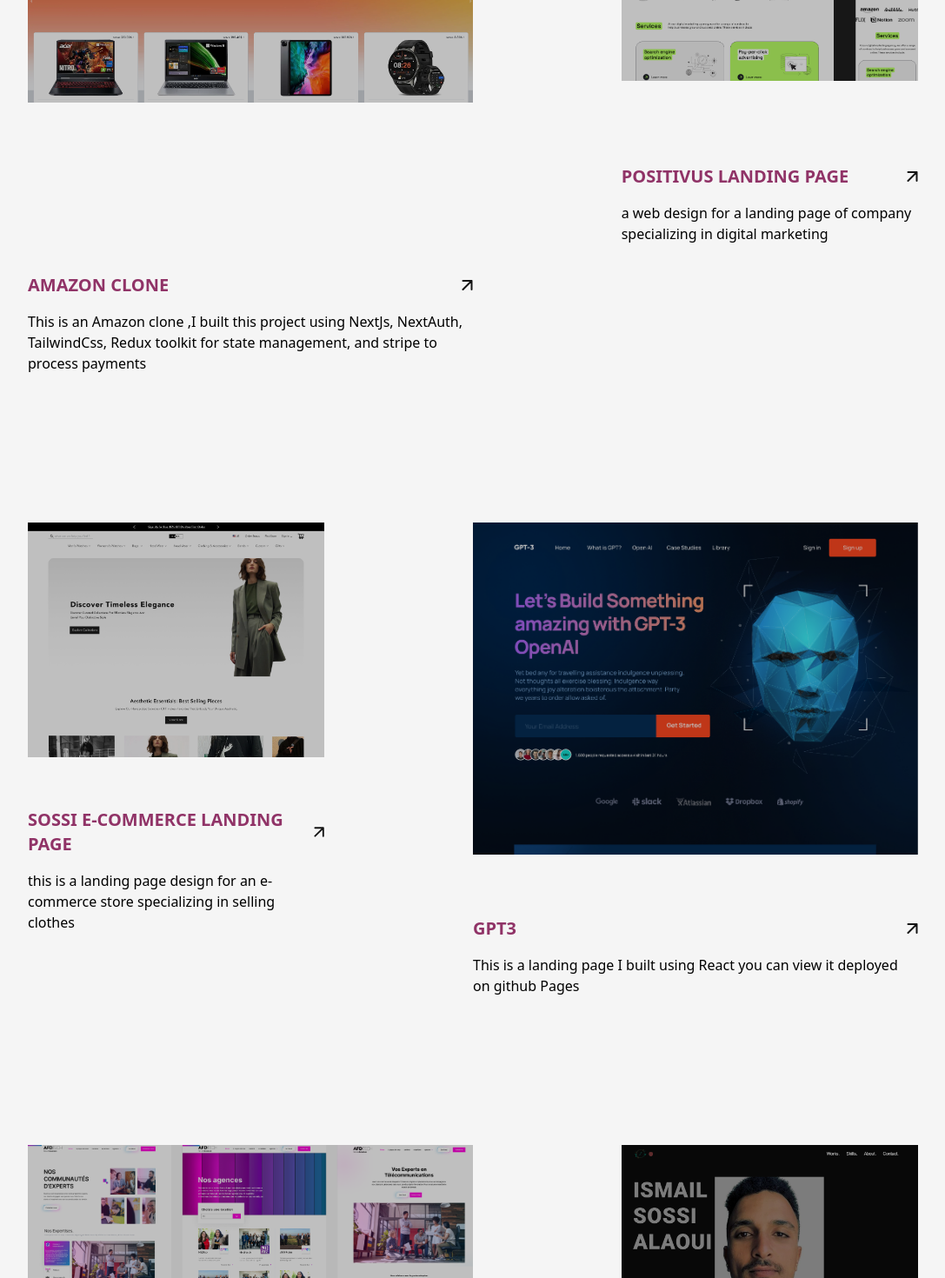
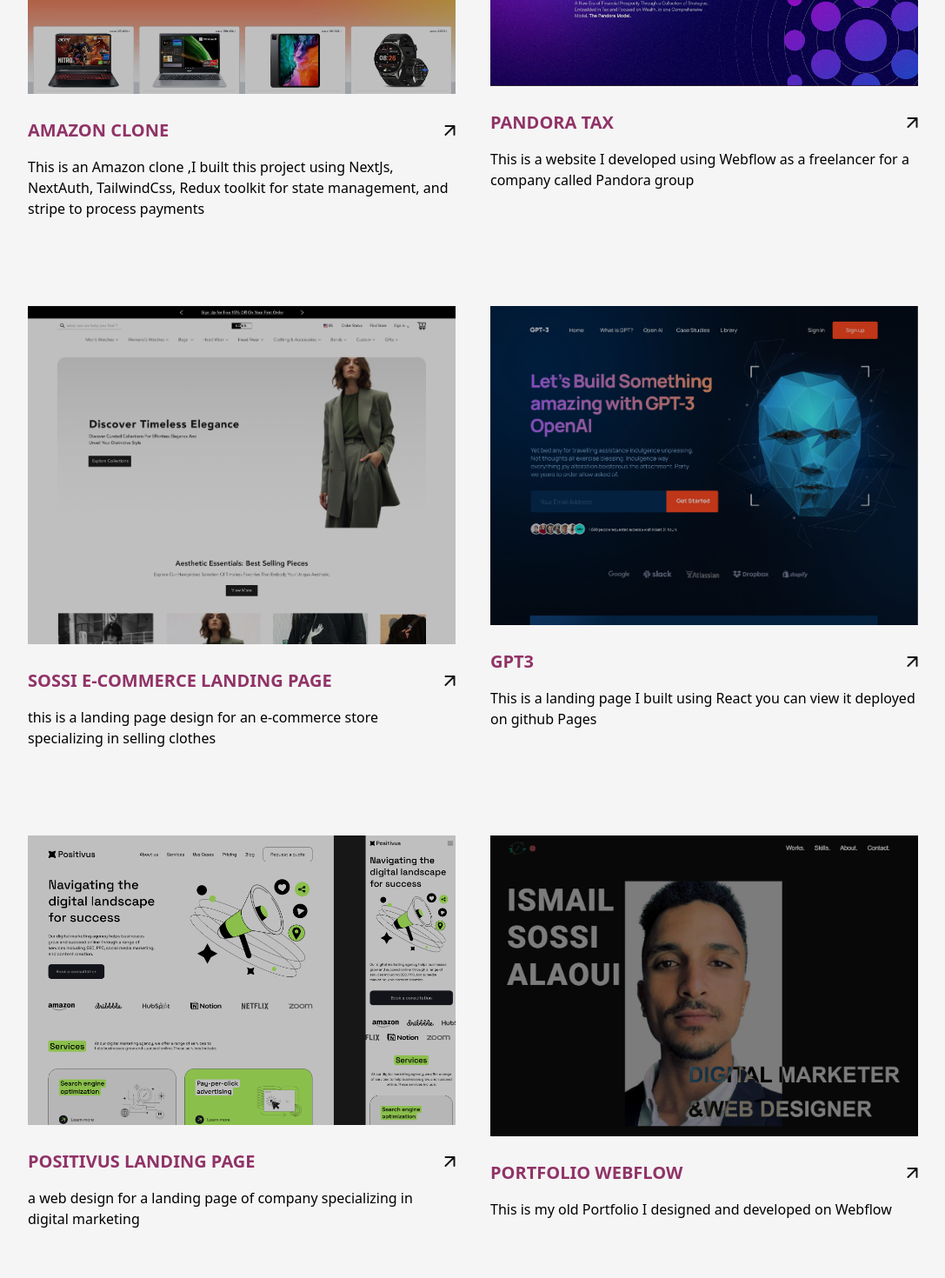
Before and after one commit to IsmailSossiAlaoui/IsmailSossiAlaoui-Portfolio, a Next.js app: page /projects in a window 1280 px wide. Shown: the part 640-2110 px from the top of the page at 87% size, without its empty margins (96-1183 px from the left). Built offline with nearby package versions, Linux system fonts and the light colour scheme.

Commit message:
fixing projects

```diff
--- a/src/pages/projects.js
+++ b/src/pages/projects.js
@@ -2,7 +2,7 @@
 import React from 'react'
 import AnimatedText from '@/components/AnimatedText'
 import Head from 'next/head'
-import AFD from '../../public/images/projects/AFD.png'
+import pandoratax from '../../public/images/projects/pandoratax.png'
 import Positivus from '../../public/images/projects/Positivus.png'
 import OpenAi from '../../public/images/projects/OpenAi.png'
 import amazon_clone from '../../public/images/projects/amazon_clone.png'
@@ -25,14 +25,27 @@
     <main className='flex w-full flex-col items-center justify-center dark:text-light'></main>
     <Layout>
     <AnimatedText text="Projects" className='mb-[167px]' />
-    <div className='grid w-full grid-cols-12 gap-y-[171px] md:gap-y-[100px]'>
-    <Project title='Amazon clone' description="This is an Amazon clone ,I built this project using NextJs, NextAuth, TailwindCss, Redux toolkit for state management, and stripe to process payments"  imageSrc={amazon_clone} className={"col-span-6 md:col-span-12 "} imageH={'h-[425px] xl:h-[300px] lg:h-[250px] md:h-auto'} linkto={`https://amazon-clone-ismail.vercel.app/`}/>
-    <Project title='Positivus Landing Page' description="a web design for a landing page of company specializing in digital marketing"  imageSrc={Positivus} className={"col-start-9 col-span-4 md:col-span-12 md:col-start-1"} imageH={"h-[300px] xl:h-[220px] lg:h-[190px] md:h-auto"} linkto={'https://www.figma.com/file/MzTo9bnyR5DyGl3zFrnXdI/Untitled?type=design&node-id=0%3A1&mode=design&t=7LGqDVnUDnhZqRVq-1'} />
+    <div className='grid w-full grid-cols-12 gap-y-[100px] md:gap-y-[100px] gap-x-10'>
 
-    <Project title='SOSSI E-Commerce landing page' description="this is a landing page design for an e-commerce store specializing in selling clothes"  imageSrc={sossi} className={" col-span-4 md:col-span-12 "} imageH={'h-[300px] xl:h-[220px] lg:h-[190px] md:h-auto'} linkto={"https://www.figma.com/proto/yUXOqEbJWNHK11BRfaPkBO/Untitled?page-id=0%3A1&type=design&node-id=1-2&viewport=982%2C-1436%2C0.54&t=QmfG1paE2ykLx3cS-1&scaling=min-zoom"}/>
-    <Project title='Gpt3' description="This is a landing page I built using React you can view it deployed on github Pages"  imageSrc={OpenAi} className={"col-start-7 col-span-6 md:col-span-12 md:col-start-1 "} imageH={"h-[425px] xl:h-[300px] lg:h-[250px] md:h-auto"} linkto={"https://ismailsossialaoui.github.io/isaai/"} />
-    <Project title='AFD website'  description="A Web design for AFD tech a company specializing in the tech and telecom industry that include an interactive map for the different locations of the company's agencies, this was part of my PFE internship"  imageSrc={AFD} className={"col-span-6 md:col-span-12 md:h-auto "} imageH={"h-[425px] xl:h-[300px] lg:h-[250px] md:h-auto"} linkto={'https://www.figma.com/file/SMiN8DhEA5xGqoLsf7rU6G/AFD?type=design&node-id=0%3A1&mode=design&t=ovwwA3tt3HhXSpJm-1'} />
-    <Project title='Portfolio Webflow  ' description="This is my old Portfolio I designed and developed on Webflow "  imageSrc={Portfolio_webflow} className={"col-start-9 col-span-4 md:col-span-12 md:col-start-1 "} linkto={"https://ismailsa.webflow.io/"} imageH={'h-[300px] xl:h-[220px] lg:h-[190px] md:h-auto'} />
+    <Project title='Amazon clone' description="This is an Amazon clone ,I built this project using NextJs, NextAuth, TailwindCss, Redux toolkit for state management, and stripe to process payments"  imageSrc={amazon_clone} className={"col-span-6 xl:col-span-12 "}   linkto={`https://amazon-clone-ismail.vercel.app/`} imageH={"max-h-[390px]"}/>
+
+
+    <Project title='Pandora tax' description="This is a website I developed using Webflow as a freelancer for a company called Pandora group"  imageSrc={pandoratax} className={"  col-span-6 xl:col-span-12 xl:col-start-1"}  linkto={'https://pandoratax.webflow.io/'} imageH={"max-h-[390px]"} />
+
+
+
+    <Project title='SOSSI E-Commerce landing page' description="this is a landing page design for an e-commerce store specializing in selling clothes"  imageSrc={sossi} className={" col-span-6 xl:col-span-12 "} linkto={"https://www.figma.com/proto/yUXOqEbJWNHK11BRfaPkBO/Untitled?page-id=0%3A1&type=design&node-id=1-2&viewport=982%2C-1436%2C0.54&t=QmfG1paE2ykLx3cS-1&scaling=min-zoom"} imageH={"max-h-[390px]"}/>
+
+
+    <Project title='Gpt3' description="This is a landing page I built using React you can view it deployed on github Pages"  imageSrc={OpenAi} className={" col-span-6 xl:col-span-12 xl:col-start-1 "}  linkto={"https://ismailsossialaoui.github.io/isaai/"}  imageH={"max-h-[390px]"}/>
+
+
+    <Project title='Positivus landing page'  description="a web design for a landing page of company specializing in digital marketing"  imageSrc={Positivus} className={"col-span-6 xl:col-span-12 xl:h-auto "}  linkto={'https://www.figma.com/file/MzTo9bnyR5DyGl3zFrnXdI/Untitled?type=design&node-id=0%3A1&mode=design&t=7LGqDVnUDnhZqRVq-1'}  imageH={"max-h-[390px]"}/>
+
+
+    <Project title='Portfolio Webflow  ' description="This is my old Portfolio I designed and developed on Webflow "  imageSrc={Portfolio_webflow} className={"col-span-6 xl:col-span-12 xl:col-start-1 "} linkto={"https://ismailsa.webflow.io/"} imageH={"max-h-[390px]"} />
+
+
     </div>
     </Layout>
     </>
```
Also changed, not shown: public/images/projects/pandoratax.png (added).
